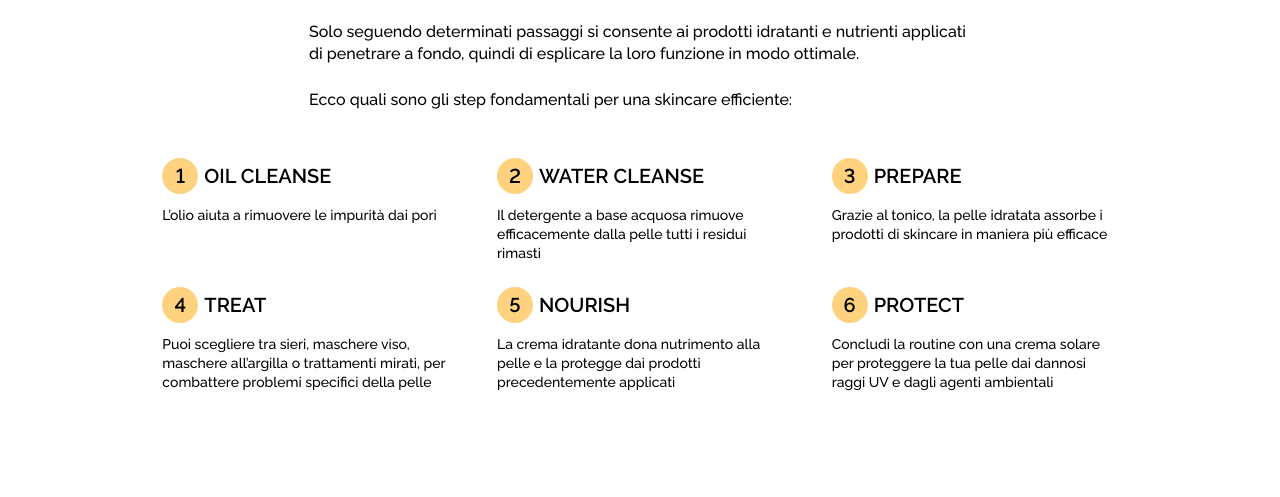
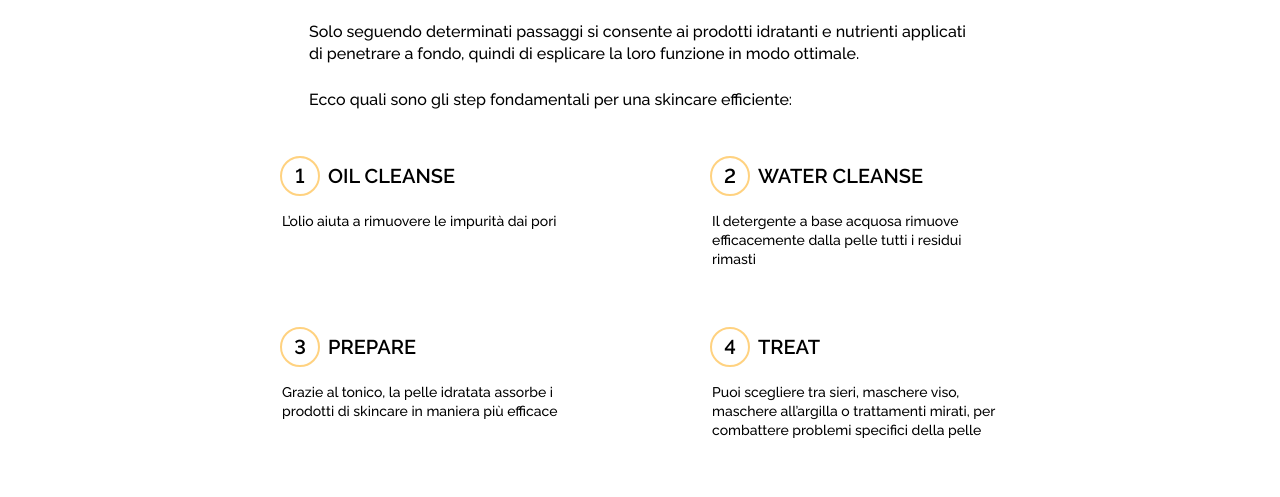
Before and after one commit to torenzinho/skincare, a plain HTML site: page skincare.html in a window 1280 px wide. Shown: the part 1365-1862 px from the top of the page. Drawn offline with Linux system fonts and the light colour scheme; a web font is replaced by a local one.

Commit message:
Update style.css

```diff
--- a/css/style.css
+++ b/css/style.css
@@ -273,11 +273,15 @@ gap: 12px;
 
 .step .bordo_step {
     border: 0;
+    gap: 10px;
+    padding-bottom: 18px;
 }
 
 .step .numero_step {
     width: 36px;
     height: 36px;
+    outline: 2px solid #FFD280;
+    background-color: white;
 }
 
 .bordo_step, .bordo_tag_pelle {
@@ -287,6 +291,9 @@ gap: 12px;
     border-radius: 80px;
     width: 240px;
 }
+
+
+
 
 .numero_step {
     background-color: #ffd280;
@@ -314,11 +321,11 @@ font-weight: 600;
 
 
 .steps {
-    max-width: 980px;
+    max-width: 800px;
     margin: 48px auto 132px;
     display: grid;
     grid-template-columns: repeat(auto-fill,minmax(286px,1fr));
-    gap: 24px;
+    gap: 60px;
 }
 
 .step {
@@ -327,7 +334,6 @@ font-weight: 600;
 
 
 .step p, .tipo_pelle p {
-    margin-top: 12px;
     margin-bottom: 0;
     width: 286px;
     font-size: 14px;
```
